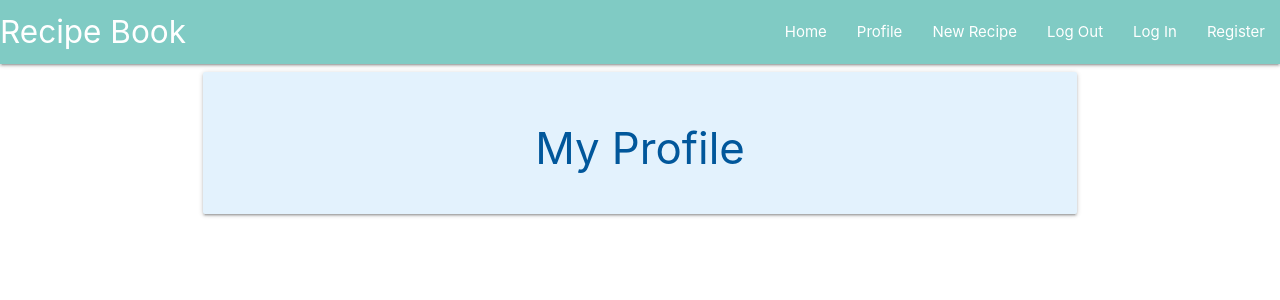
After one commit to Jenkimdev/recipe-book, a Flask app: template templates/profile.html in a window 1280 px wide. The commit adds this page. Shown: the top 300 px of the page. Run offline with Flask 3, Linux system fonts and the light colour scheme; the template is opened without the code that fills it, so the values that code supplies are empty; some libraries are stand-ins or nearby versions.

Commit message:
Add profile page and start to build functionality

```diff
--- a/app.py
+++ b/app.py
@@ -47,6 +47,7 @@ def register():
         #To add the new user's username into session cookie using session imported from flask
         session["user"] = request.form.get("username").lower()
         flash("Registration Successful!")
+        return redirect(url_for("profile", username=session["user"]))
     return render_template("register.html")
 
 
@@ -61,6 +62,8 @@ def login():
             if check_password_hash(already_a_user["password"], request.form.get("password")):
                 session["user"] = request.form.get("username").lower()
                 flash("Welcome, {}".format(request.form.get("username")))
+                return redirect(url_for(
+                    "profile", username=session["user"]))
             else:
                 #For if the user's input does not match the password in the database for the supplied username
                 flash("Incorrect Username and Password combination. Please try again!")
@@ -73,6 +76,13 @@ def login():
     return render_template("login.html")
 
 
+@app.route("/profile/<username>", methods=["GET", "POST"])
+def profile(username):
+    #Collect session user's name from the database
+    username = mongo.db.users.find_one({"username": session["user"]})["username"]
+    return render_template("profile.html", username=username)
+
+
 
 if __name__ == "__main__":
     app.run(host=os.environ.get("IP"),
--- a/templates/base.html
+++ b/templates/base.html
@@ -23,7 +23,7 @@
               <a href="#" data-target="mobile-demo" class="sidenav-trigger"><i class="fas fa-bars"></i></a>
               <ul class="right hide-on-med-and-down">
                 <li><a href="{{url_for('get_recipes')}}">Home</a></li>
-                <li><a href="#">Profile</a></li>
+                <li><a href="{{url_for('profile', username=session['user'])}}">Profile</a></li>
                 <li><a href="#">New Recipe</a></li>
                 <li><a href="#">Log Out</a></li>
                 <li><a href="{{url_for('login')}}">Log In</a></li>
@@ -36,7 +36,7 @@
         <ul class="sidenav" id="mobile-demo">
             <li><h4 class="center-align grey-text text-darken-3">Recipe Book</h4></li>
             <li><a href="{{url_for('get_recipes')}}">Home</a></li>
-            <li><a href="#">Profile</a></li>
+            <li><a href="{{url_for('profile', username=session['user'])}}">Profile</a></li>
             <li><a href="#">New Recipe</a></li>
             <li><a href="#">Log Out</a></li>
             <li><a href="{{url_for('login')}}">Log In</a></li>
--- a/templates/login.html
+++ b/templates/login.html
@@ -22,7 +22,7 @@
             <label for="password">Password</label>
           </div>
         </div>
-        <!-- Register Button -->
+        <!-- Login Button -->
         <div class="row">
           <button class="col s12 btn-large teal text-shadow" type="submit">
             Log In <i class="fas fa-sign-in-alt"></i>
--- /dev/null
+++ b/templates/profile.html
@@ -0,0 +1,14 @@
+{% extends "base.html" %}
+{% block content %}
+
+<div class="row">
+    <div class="col s12 m12">
+      <div class="card-panel blue lighten-5">
+        <h3 class="center-align light-blue-text text-darken-4">
+          My Profile
+        </h3>
+      </div>
+    </div>
+</div>
+
+{% endblock %}
```
